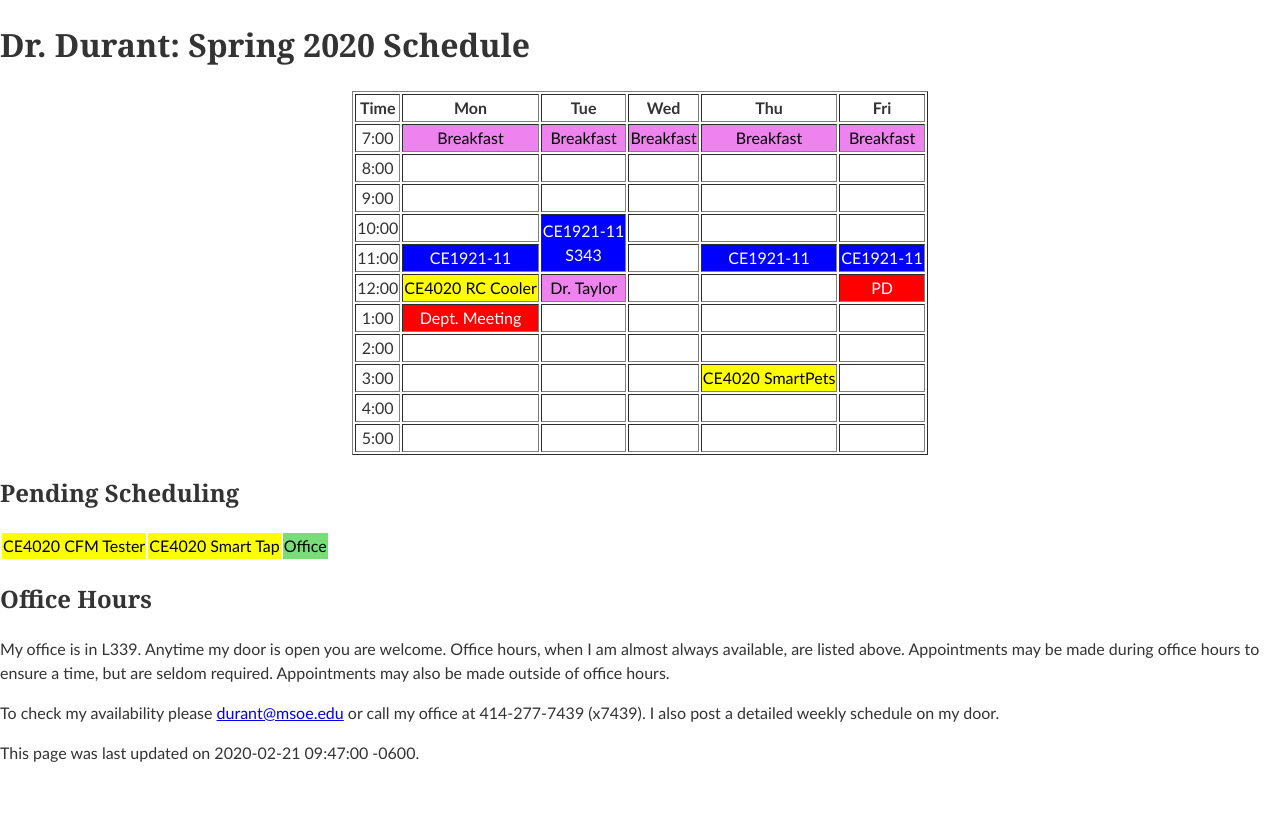
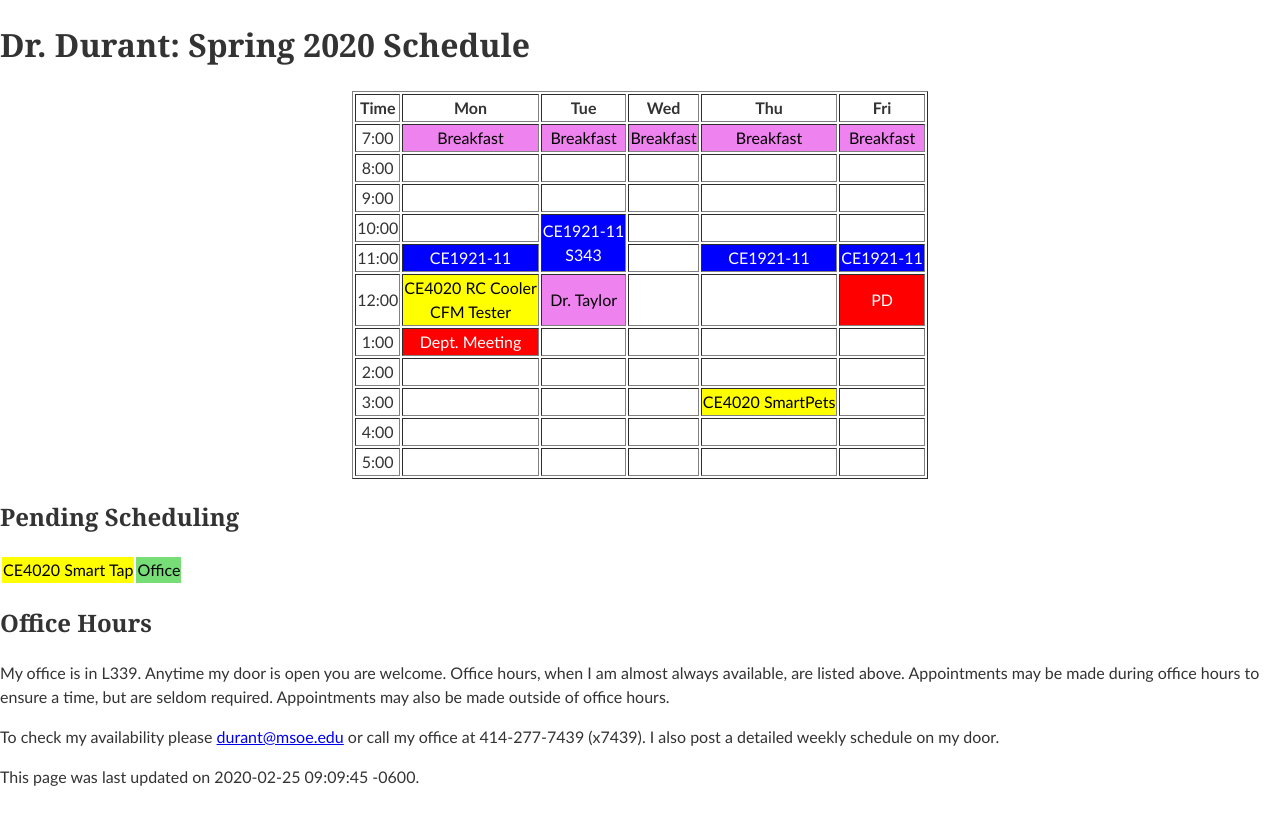
Before and after one commit to edurant/edurant.github.io, a Jekyll site: the page built from sched/s20.md, in a window 1280 px wide. Shown: the top 825 px of the page. Built offline with Jekyll 4.4.1, drawn with Linux system fonts in a browser that asks for light colours.

Commit message:
S20 CFM team

```diff
--- a/sched/s20.md
+++ b/sched/s20.md
@@ -1,6 +1,6 @@
 ---
 title: "Dr. Durant: Spring 2020 Schedule"
-date: 2020-02-21 9:47:00 -0600
+date: 2020-02-25 9:09:45 -0600
 ---
 
 <style type="text/css">
@@ -20,7 +20,7 @@ td.lunch	{	background-color: violet;	color: black;	}
 <tr><td>9:00</td>	<td>&nbsp;</td>				<td>&nbsp;</td>						<td>&nbsp;</td>				<td>&nbsp;</td>				<td>&nbsp;</td>				</tr>
 <tr><td>10:00</td>	<td>&nbsp;</td>				<td class="ce1921" rowspan="2">CE1921-11<br/>S343</td>	<td>&nbsp;</td>				<td>&nbsp;</td>				<td>&nbsp;</td>				</tr>
 <tr><td>11:00</td>	<td class="ce1921">CE1921-11</td>								<td>&nbsp;</td>				<td class="ce1921">CE1921-11</td>	<td class="ce1921">CE1921-11</td>	</tr>
-<tr><td>12:00</td>		<td class="ce4020">CE4020 RC Cooler</td><td class="lunch">Dr. Taylor</td>			<td>&nbsp;</td>				<td>&nbsp;</td>				<td class="am">PD</td>			</tr>
+<tr><td>12:00</td>		<td class="ce4020">CE4020 RC Cooler<br/>CFM Tester</td><td class="lunch">Dr. Taylor</td>			<td>&nbsp;</td>				<td>&nbsp;</td>				<td class="am">PD</td>			</tr>
 <tr><td>1:00</td>	<td class="am">Dept. Meeting</td>	<td>&nbsp;</td>						<td>&nbsp;</td>				<td>&nbsp;</td>				<td>&nbsp;</td>				</tr>
 <tr><td>2:00</td>	<td>&nbsp;</td>				<td>&nbsp;</td>						<td>&nbsp;</td>				<td>&nbsp;</td>				<td>&nbsp;</td>				</tr>
 <tr><td>3:00</td>	<td>&nbsp;</td>				<td>&nbsp;</td>						<td>&nbsp;</td>				<td class="ce4020">CE4020 SmartPets</td><td>&nbsp;</td>				</tr>
@@ -31,7 +31,6 @@ td.lunch	{	background-color: violet;	color: black;	}
 
 ## Pending Scheduling
 <table><tr>
-<td class="ce4020">CE4020 CFM Tester</td>
 <td class="ce4020">CE4020 Smart Tap</td>
 <td class="oh">Office</td>
 </tr></table>
```
